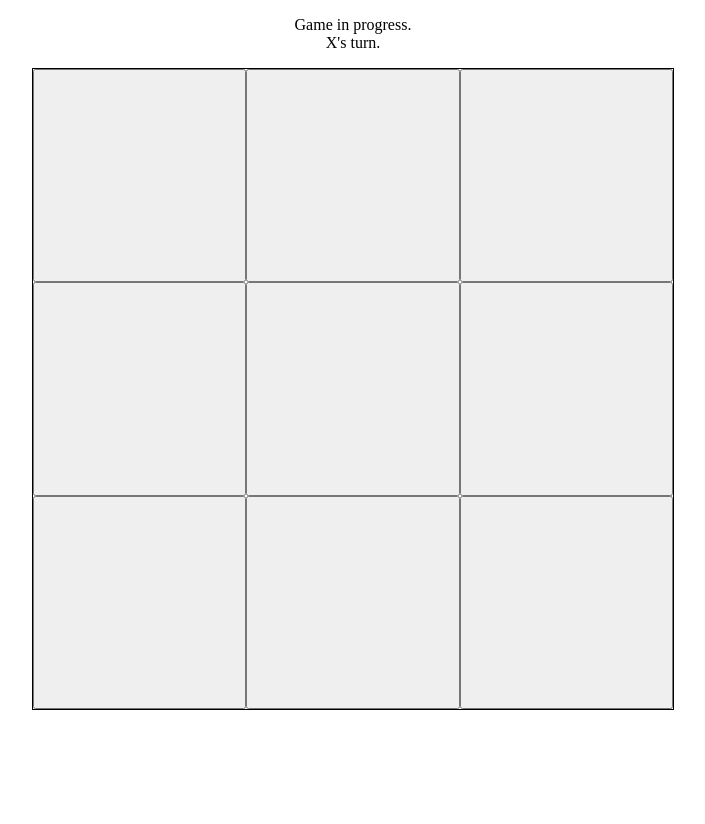
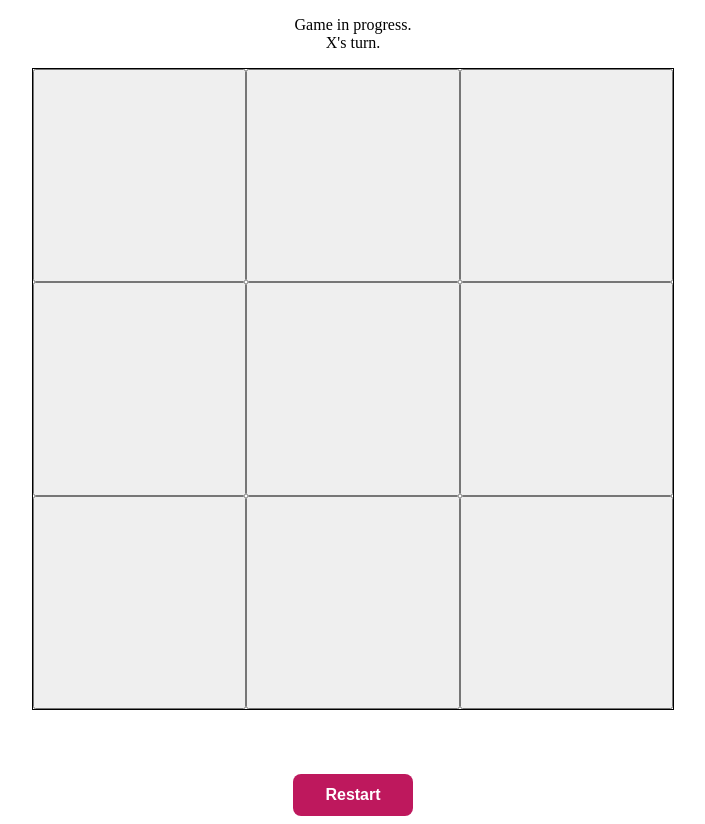
Before and after one commit to andrebenedetti/frameworkless-series, a plain HTML site: page tic-tac-toe/index.html in a window 1280 px wide. Shown: the whole page, without its empty margins (287-992 px from the left). Before the commit the page ends 800 px from the top, so only its background shows below. Drawn offline with Linux system fonts and the light colour scheme.

Commit message:
add restart feature

```diff
--- a/tic-tac-toe/index.html
+++ b/tic-tac-toe/index.html
@@ -30,6 +30,19 @@
         #board button {
             font-size: 64px;
             font-weight: bold;
+        }
+
+        #restartButton {
+            margin-top: 64px;
+            width: 120px;
+            padding: 12px;
+            background-color: rgb(190 24 93);
+            border-radius: 8px;
+            border: none;
+            cursor: pointer;
+            color: white;
+            font-weight: bold;
+            font-size: 16px;
         }
     </style>
     <script>
@@ -126,14 +139,16 @@
             p.innerHTML = gameStatusLabelMap[gameStatus]
         }
 
+        function resetGame() {
+            initState()
+            drawBoard(game.state)
+        }
+
 
         document.addEventListener("DOMContentLoaded", () => {
             initState()
             drawBoard(game.state)
         })
-
-
-
     </script>
 </head>
 
@@ -141,6 +156,7 @@
     <p id="game-status"></p>
     <div id="board">
     </div>
+    <button id="restartButton" onclick="resetGame()">Restart</button>
 </body>
 
 </html>
```
